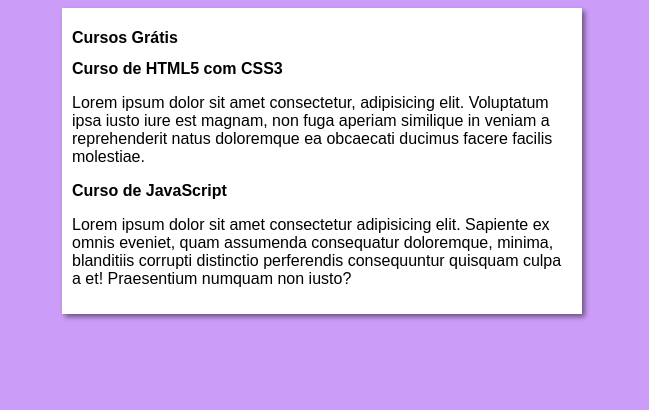
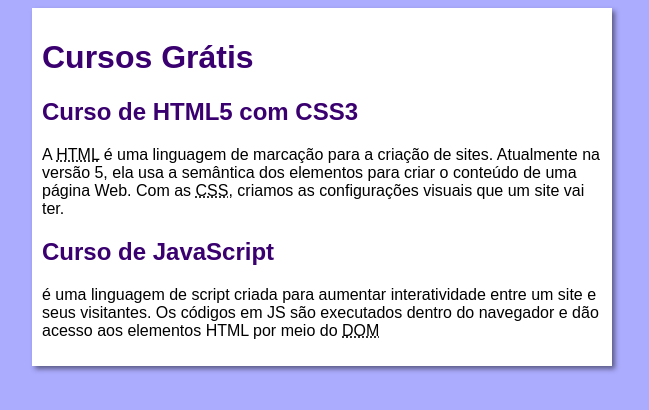
Before and after one commit to Stefany-Silveira/projeto-site, a plain HTML site: page index.html in a window 1280 px wide. Shown: the whole page, without its empty margins (318-967 px from the left). Drawn offline with Linux system fonts and the light colour scheme.

Commit message:
alterei a descrição dos cursos

```diff
--- a/estilos/style.css
+++ b/estilos/style.css
@@ -4,14 +4,39 @@
 }
 
 body {
-        background-color: rgb(204, 157, 248);
+    background-color: #acacff;
 
 }
 
 main {
     background-color: white;
-        width: 500px;
+    width: 560px;
     margin: auto;
     padding: 10px;
     box-shadow: 3px 3px 5px rgba(0, 0, 0, 0.473);
 }
+
+h1 {
+    font-size: 2em;
+    color: rgb(58, 0, 112);
+}
+
+h2 {
+    font-size: 1.5em;
+    color: rgb(58, 0, 112);
+}
+
+img.lado {
+    float: right;
+}
+
+a {
+    text-decoration: none;
+    font-weight: bold;
+    color: rgb(58, 0, 112);
+}
+
+a:hover {
+    text-decoration: underline;
+    color: rgb(26, 26, 255);
+}
--- a/index.html
+++ b/index.html
@@ -14,11 +14,11 @@
         </header>
         <article>
             <h2>Curso de HTML5 com CSS3 </h2>
-            <p>Lorem ipsum dolor sit amet consectetur, adipisicing elit. Voluptatum ipsa iusto iure est magnam, non fuga aperiam similique in veniam a reprehenderit natus doloremque ea obcaecati ducimus facere facilis molestiae.</p>
+            <p>A <abbr title="HyperText Markup Language">HTML</abbr> é uma linguagem de marcação para a criação de sites. Atualmente na versão 5, ela usa a semântica dos elementos para criar o conteúdo de uma página Web. Com as <abbr  title =" Cascading Style Sheets">CSS</abbr>, criamos as configurações visuais que um site vai ter.</p>
         </article>
         <article>
             <h2>Curso de JavaScript</h2>
-            <p>Lorem ipsum dolor sit amet consectetur adipisicing elit. Sapiente ex omnis eveniet, quam assumenda consequatur doloremque, minima, blanditiis corrupti distinctio perferendis consequuntur quisquam culpa a et! Praesentium numquam non iusto?</p>
+            <p><abbr title="JAvaScript"></abbr> é uma linguagem de script criada para aumentar interatividade entre um site e seus visitantes. Os códigos em JS são executados dentro do navegador e dão acesso aos elementos HTML por meio do <abbr title="Document Object Model">DOM</abbr></p>
         </article>
     </main>
 </body>
```
Lines whose indentation alone changed are shown as unchanged.
